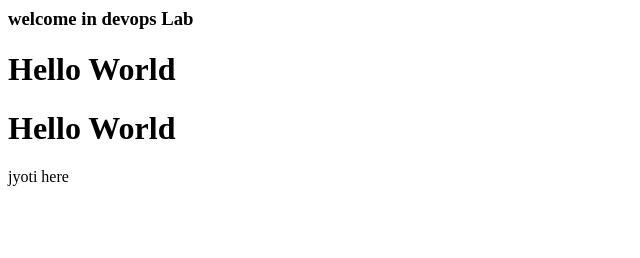
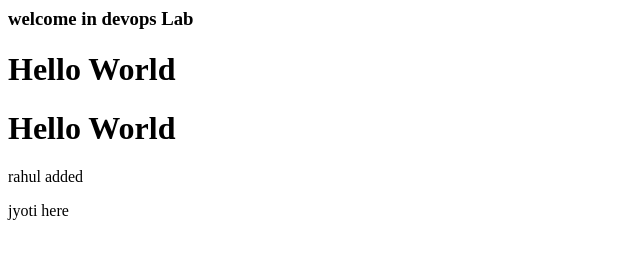
Before and after one commit to shravani232/MCA2025, a plain HTML site: page index.html in a window 1280 px wide. Shown: the full height of the page, 0-640 px from the left. Drawn offline with Linux system fonts and the light colour scheme.

Commit message:
Update index.html
rahul commit

```diff
--- a/index.html
+++ b/index.html
@@ -8,7 +8,7 @@
     <h3> welcome in devops Lab<h3>
         <h1> Hello World</h1>
     <h1> Hello World</h1>
-
+   <p> rahul added </p>
     <p>jyoti here </p>
 </body>
 </html>
```
